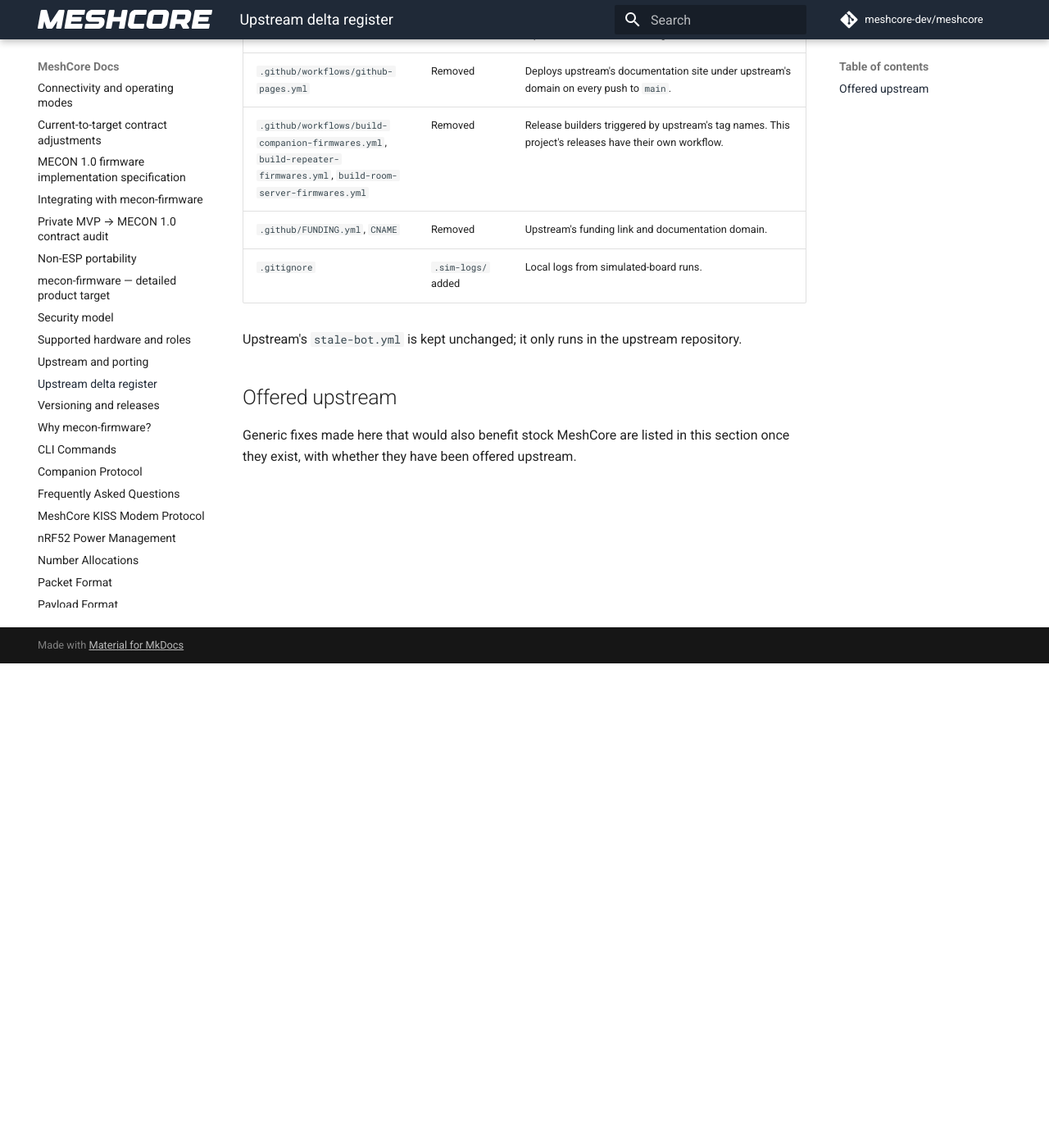
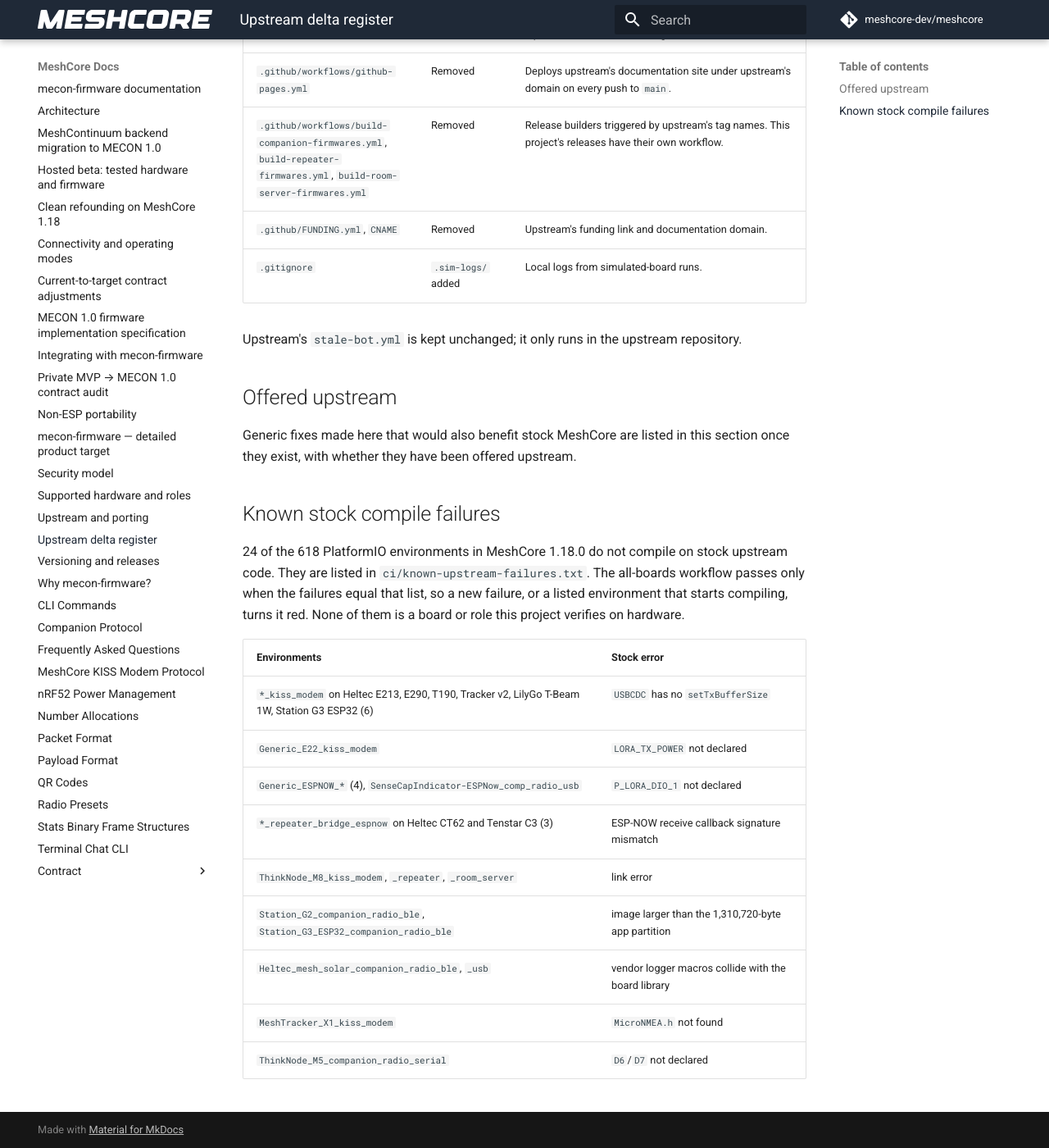
Before and after one commit to hoejriis/mecon-firmware, an MkDocs documentation site: the page built from docs/UPSTREAM_DELTA.md, in a window 1280 px wide and 1400 px high, scrolled down 591 px. Shown: the whole window at 82% size. Built offline with MkDocs 1.6.1 and Material for MkDocs 9.7.7, drawn with Linux system fonts in a browser that asks for light colours; comment, search, counter and statistics services are not loaded.

Commit message:
CI: judge the full-board build against a list of known stock failures
The first full run compiled 594 of 618 environments. The 24 failures are
all in stock upstream 1.18.0 code: no MECON change existed yet. Shards
now always finish, and a verdict job compares the failures with
ci/known-upstream-failures.txt. It goes red on a new failure, and also
when a listed environment starts compiling, so the list can't go stale.
The stock errors are recorded in docs/UPSTREAM_DELTA.md.

Co-Authored-By: Claude Opus 5.5 (1M context) <noreply@anthropic.com>

```diff
--- a/docs/UPSTREAM_DELTA.md
+++ b/docs/UPSTREAM_DELTA.md
@@ -18,3 +18,19 @@ Upstream's `stale-bot.yml` is kept unchanged; it only runs in the upstream repos
 ## Offered upstream
 
 Generic fixes made here that would also benefit stock MeshCore are listed in this section once they exist, with whether they have been offered upstream.
+
+## Known stock compile failures
+
+24 of the 618 PlatformIO environments in MeshCore 1.18.0 do not compile on stock upstream code. They are listed in `ci/known-upstream-failures.txt`. The all-boards workflow passes only when the failures equal that list, so a new failure, or a listed environment that starts compiling, turns it red. None of them is a board or role this project verifies on hardware.
+
+| Environments | Stock error |
+|---|---|
+| `*_kiss_modem` on Heltec E213, E290, T190, Tracker v2, LilyGo T-Beam 1W, Station G3 ESP32 (6) | `USBCDC` has no `setTxBufferSize` |
+| `Generic_E22_kiss_modem` | `LORA_TX_POWER` not declared |
+| `Generic_ESPNOW_*` (4), `SenseCapIndicator-ESPNow_comp_radio_usb` | `P_LORA_DIO_1` not declared |
+| `*_repeater_bridge_espnow` on Heltec CT62 and Tenstar C3 (3) | ESP-NOW receive callback signature mismatch |
+| `ThinkNode_M8_kiss_modem`, `_repeater`, `_room_server` | link error |
+| `Station_G2_companion_radio_ble`, `Station_G3_ESP32_companion_radio_ble` | image larger than the 1,310,720-byte app partition |
+| `Heltec_mesh_solar_companion_radio_ble`, `_usb` | vendor logger macros collide with the board library |
+| `MeshTracker_X1_kiss_modem` | `MicroNMEA.h` not found |
+| `ThinkNode_M5_companion_radio_serial` | `D6`/`D7` not declared |
```
Also changed, not shown: 2 other files.
